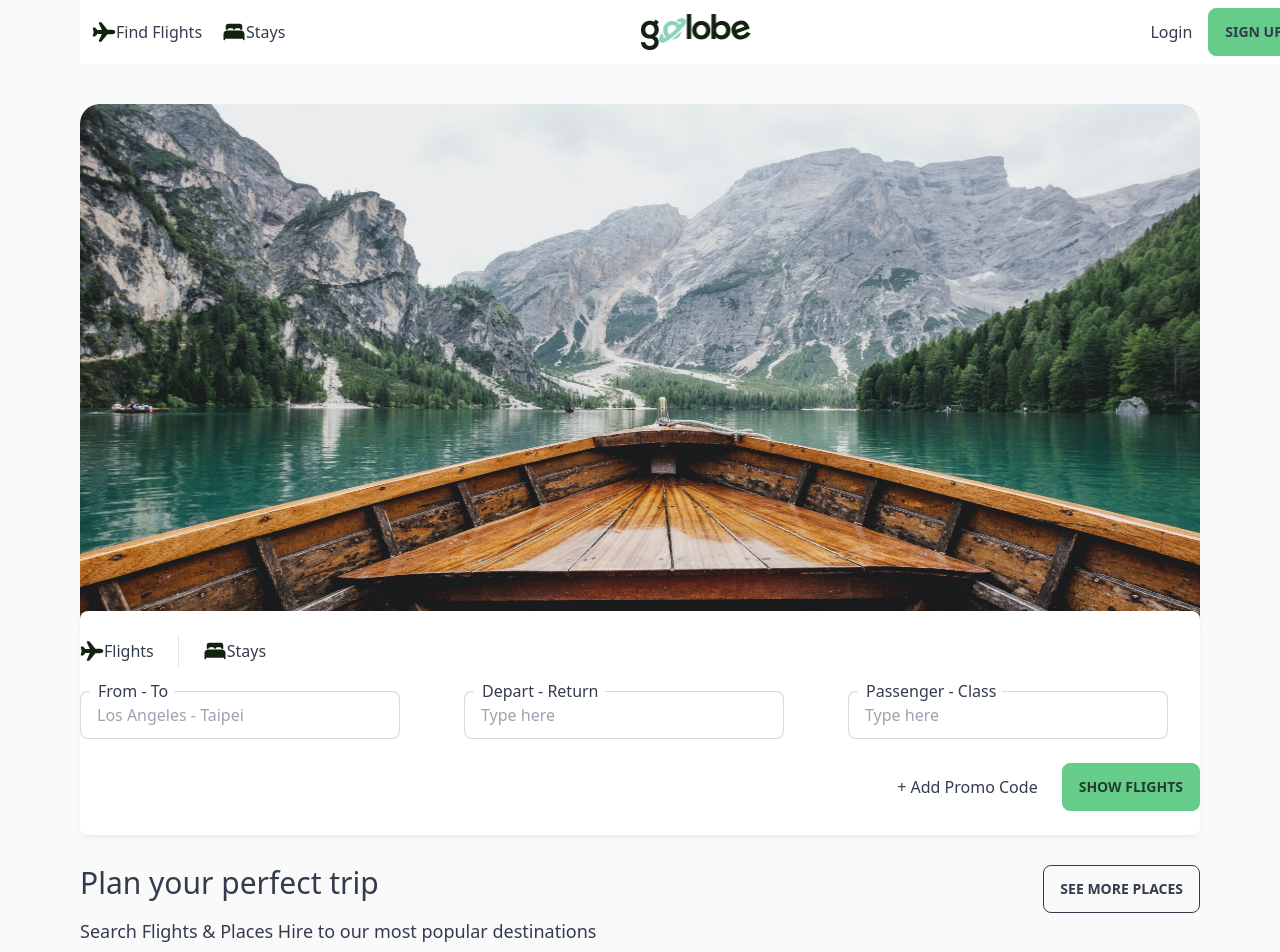
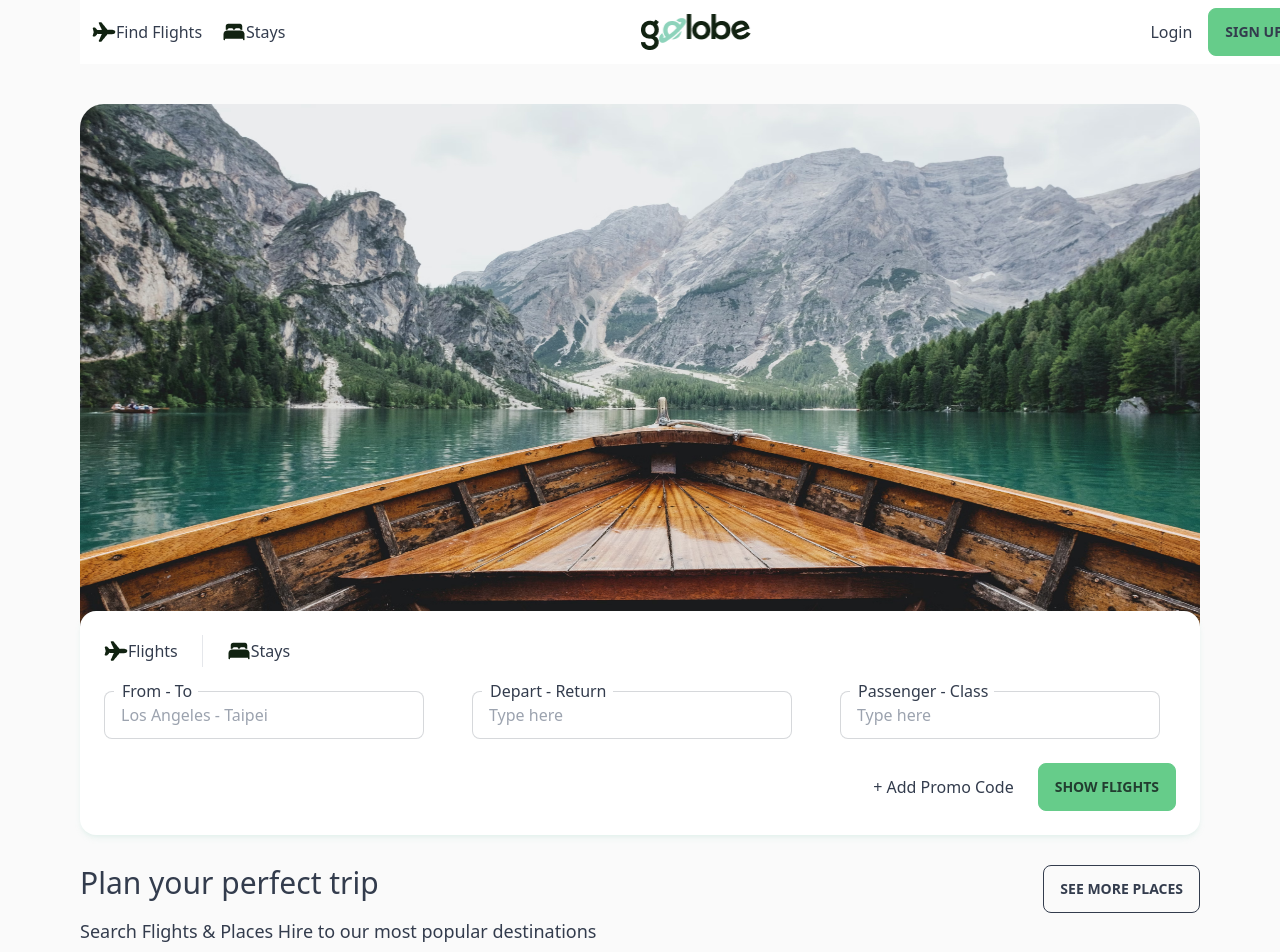
Before and after one commit to kingkwongsta/Golobe-Travel-Agency, a Next.js app: page / in a window 1280 px wide. Shown: the top 952 px of the page. Built offline with nearby package versions, Linux system fonts and the light colour scheme.

Commit message:
border radius and width of search component

```diff
--- a/src/components/search/searchbar.jsx
+++ b/src/components/search/searchbar.jsx
@@ -6,17 +6,19 @@ import cover from "./../../../public/landing-page-searchbar.avif";
 
 export default function SearchBar() {
   return (
-    <div className="mt-[40px] mb-[180px] mx-[80px]">
+    <div className="mt-[40px] mb-[180px] mx-[80px] max-w-[1380px]">
       <div className="relative max-w-[1380px] max-h-[581px] flex justify-center">
         <Image
-          className="rounded-[20px] flex-shrink-0 min-w-full max-w-full"
+          className="rounded-[24px] flex-shrink-0 min-w-full max-w-full"
           src={cover}
           width={1380}
           height={581}
           alt="cover-photo"
         />
         {/* Search Bar */}
-        <div className="max-w-[1232px] w-full rounded-lg absolute bottom-[-150px] bg-white shadow-md shadow-[#8dd3bb26]">
+        <div className="max-w-[1232px] w-full rounded-[16px] absolute bottom-[-150px] bg-white shadow-md shadow-[#8dd3bb26]">
+          {/* SEARCH COMPONENTS */}
+          <div className="m-[24px]">
             {/*-------- FLIGHTS OR STAY --------*/}
             <div className="top-icons flex flex-row items-center gap-6 my-6">
               <div className="flex flex-row">
@@ -53,7 +55,9 @@ export default function SearchBar() {
               </div>
               <div className="from-input relative flex-1">
                 <p className="absolute top-[-12px] left-[10px]">
-                <span className="bg-white pl-2 pr-1.5">Passenger - Class</span>
+                  <span className="bg-white pl-2 pr-1.5">
+                    Passenger - Class
+                  </span>
                 </p>
                 <input
                   type="text"
@@ -70,5 +74,6 @@ export default function SearchBar() {
           </div>
         </div>
       </div>
+    </div>
   );
 }
```
Lines whose indentation alone changed are shown as unchanged.
